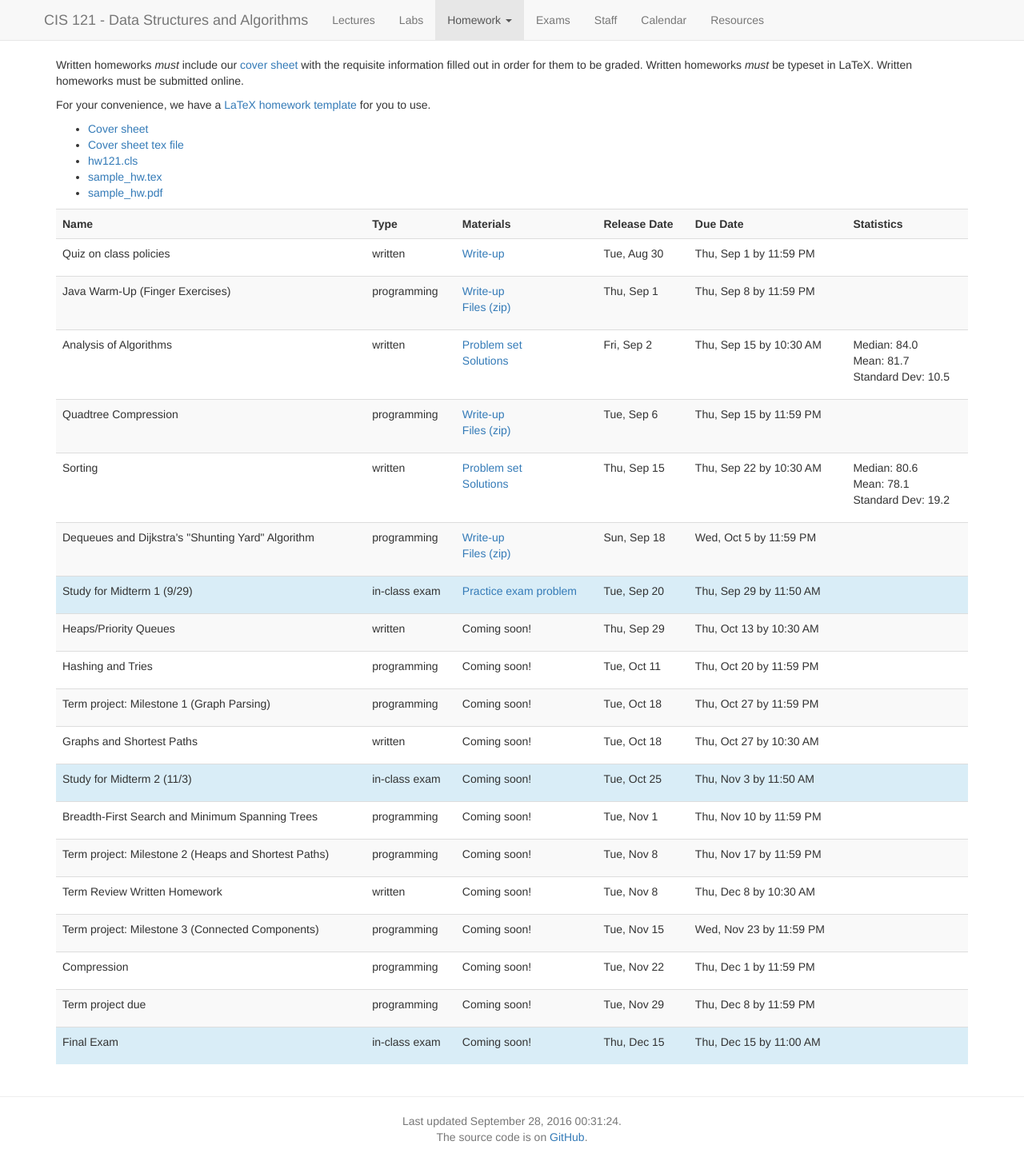
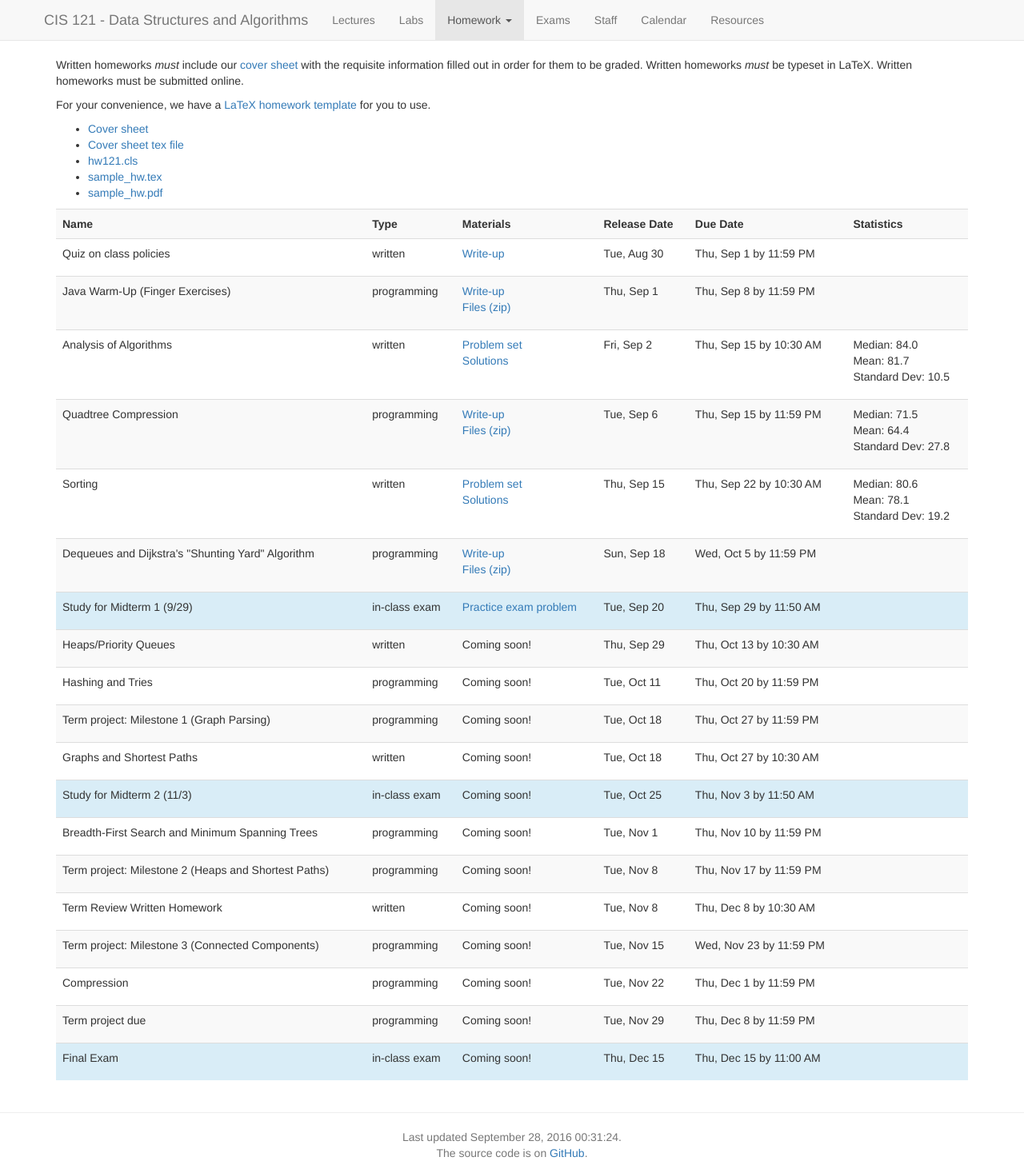
Before and after one commit to vikramkh/course-website-16fa, a Jekyll site: the page built from homework.md, in a window 1280 px wide. Shown: the whole page at 80% size. Built offline with Jekyll 4.4.1, drawn with Linux system fonts in a browser that asks for light colours; nearby versions of some CDN libraries.

Commit message:
add quadtree stats

```diff
--- a/_data/homeworks.yaml
+++ b/_data/homeworks.yaml
@@ -33,6 +33,9 @@
    zip: content/hws/hw2/hw2.zip
    release_date: 2016-09-06
    due_date: 2016-09-15T23:59:00EDT
+   median: 71.5
+   mean: 64.4
+   std: 27.8
 -
    assignment: Sorting
    problem_set: content/hws/hw3/hw3.pdf
```
